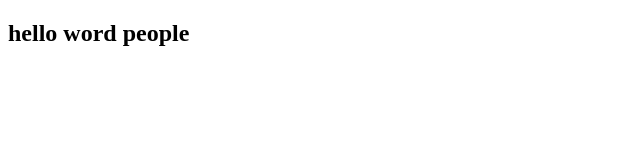
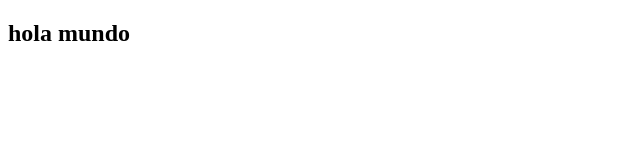
Before and after one commit to YohanaValdez/tareaenclase2, a plain HTML site: page index.html in a window 1280 px wide. Shown: the whole page, without its empty margins (0-640 px from the left). Drawn offline with Linux system fonts and the light colour scheme.

Commit message:
agregando h2

```diff
--- a/index.html
+++ b/index.html
@@ -7,7 +7,7 @@
   <title>Document</title>
 </head>
 <body>
-  <h2>hello word people</h2>
+  <h2>hola mundo </h2>
   <script src="./app.js"></script>
 </body>
 </html>
```
